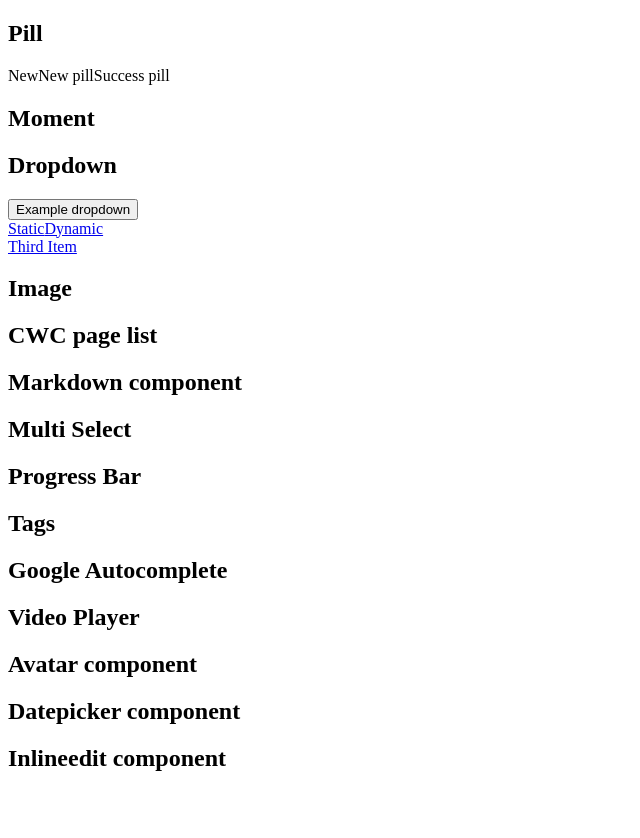
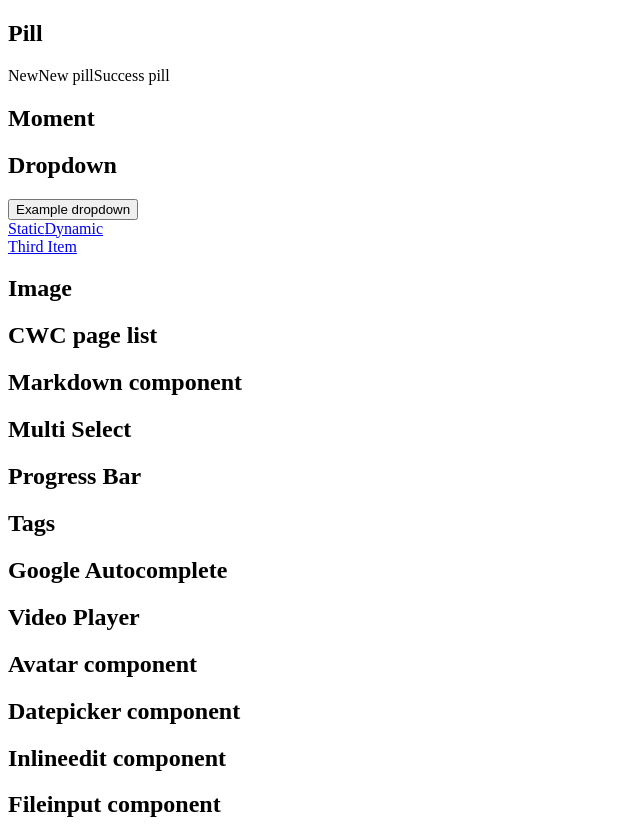
Before and after one commit to Uiseguys/uilib-integration-test, an Angular app: page / in a window 1280 px wide. Shown: the whole page, without its empty margins (0-640 px from the left). Before the commit the page ends 800 px from the top, so only its background shows below. Built offline with nearby package versions, Linux system fonts and the light colour scheme.

Commit message:
file-input component

```diff
--- a/package.json
+++ b/package.json
@@ -34,7 +34,7 @@
         "@types/jasmine": "~2.8.3",
         "@types/jasminewd2": "~2.0.2",
         "@types/node": "~6.0.60",
-        "@ui-guys/stencil-bs-ui-lib": "^0.3.93",
+        "@ui-guys/stencil-bs-ui-lib": "^0.3.95",
         "codelyzer": "^4.0.1",
         "jasmine-core": "~2.8.0",
         "jasmine-spec-reporter": "~4.2.1",
--- a/src/app/app.component.html
+++ b/src/app/app.component.html
@@ -150,6 +150,9 @@
             <h2 class="page-header">Inlineedit component</h2>
             <cwc-inlineedit label="Field label" value="Example of text">
             </cwc-inlineedit>
+
+            <h2 class="page-header">Fileinput component</h2>
+            <cwc-file-input class="mb-0"></cwc-file-input>
         </div>
     </div>
 </div>
```
Also changed, not shown: 1 other file (tests, documents, lock files or other folders).
